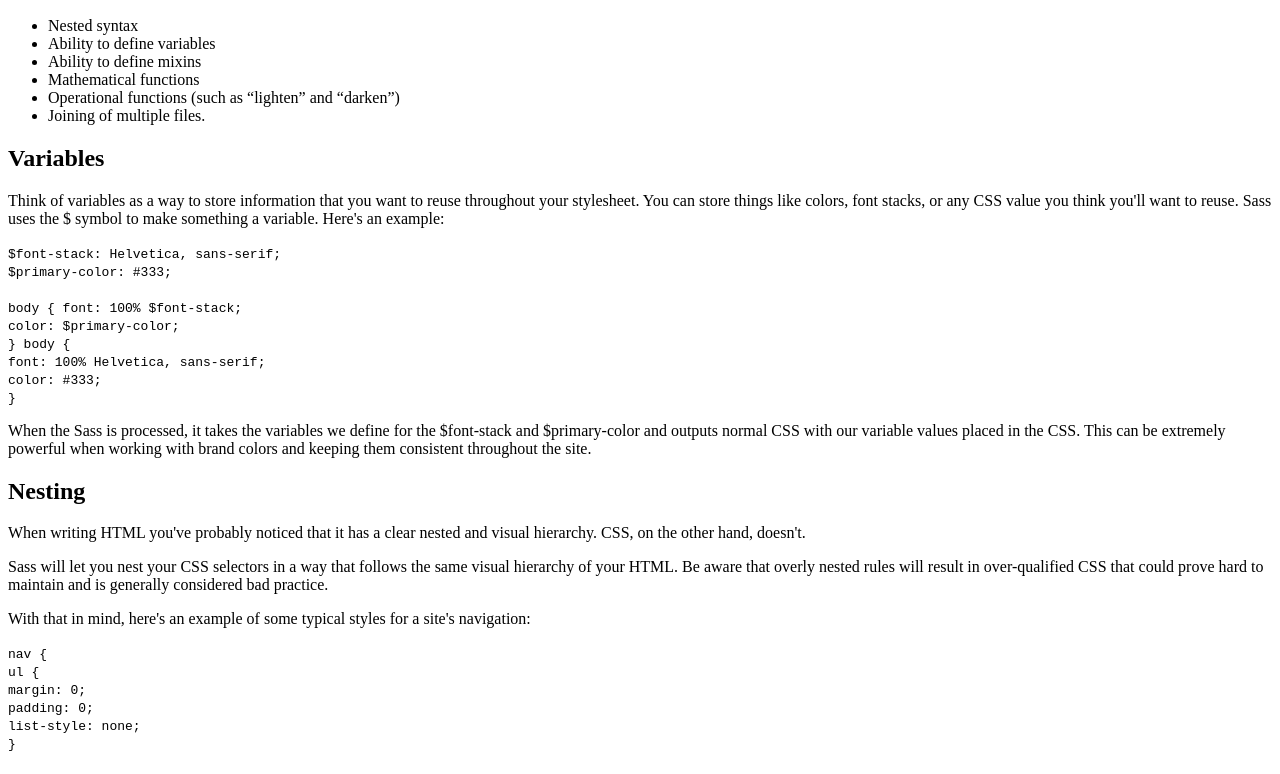
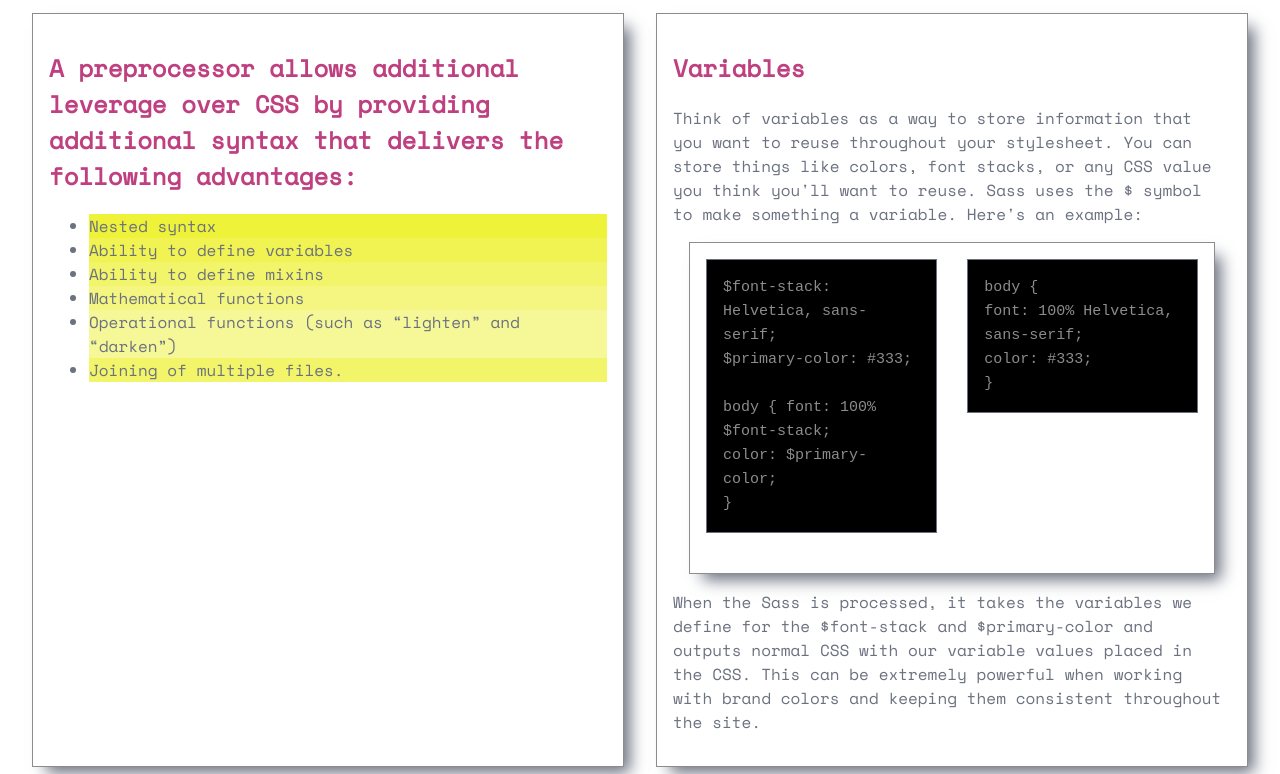
Before and after one commit to AlejoVE/SASS-BeCode, a website: page index.html in a window 1280 px wide. Shown: the part 110-884 px from the top of the page. Drawn offline with nearby package versions, Linux system fonts and the light colour scheme; the site is published under a folder, as on GitHub Pages, so addresses that start at the root find nothing.

Commit message:
Fix link css file

```diff
--- a/index.html
+++ b/index.html
@@ -14,7 +14,7 @@
 			rel="stylesheet"
 		/>
 
-		<link href="/src/css/style.css" type="text/css" rel="stylesheet" />
+		<link href="./src/css/style.css" type="text/css" rel="stylesheet" />
 	</head>
 	<body>
 		<header>
```
